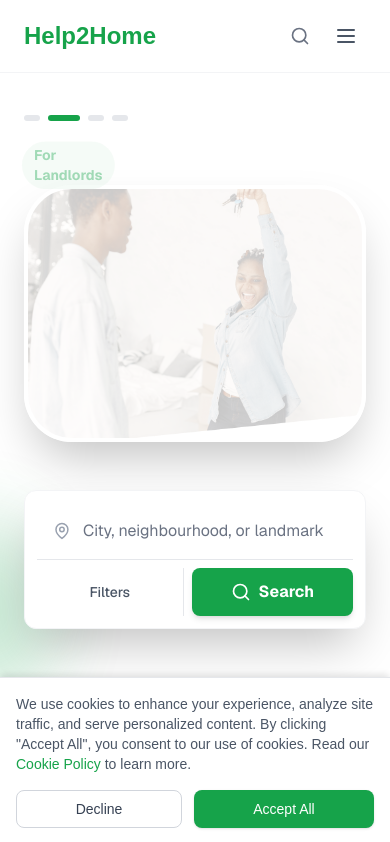
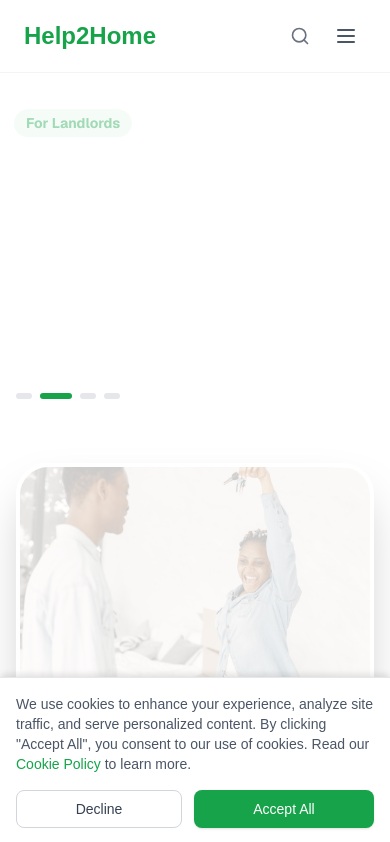
Before and after one commit to Synergyfy/Help2Home, a Next.js app: page / in a window 390 px wide. Shown: the top 842 px of the page. Built offline with nearby package versions, Linux system fonts and the light colour scheme.

Commit message:
Fix homepage hero mobile overlap and layout issues

```diff
--- a/components/HeroSearch.tsx
+++ b/components/HeroSearch.tsx
@@ -61,14 +61,14 @@ export default function HeroSearch() {
     }, []);
 
     return (
-        <section className="relative bg-white py-12 md:py-20 overflow-hidden">
-            <div className="container mx-auto px-6 md:px-12">
-                <div className="flex flex-col md:flex-row items-start gap-12 mb-12">
+        <section className="relative bg-white py-8 md:py-12 lg:py-20 overflow-hidden">
+            <div className="container mx-auto px-4 sm:px-6 md:px-12">
+                <div className="flex flex-col md:flex-row items-start gap-8 md:gap-12 mb-8 md:mb-12">
 
                     {/* Text Content (Left) */}
-                    <div className="flex-1 max-w-xl z-10 flex flex-col min-h-[auto] md:min-h-[500px] pt-4 relative">
+                    <div className="flex-1 w-full md:max-w-xl z-10 flex flex-col md:min-h-[500px] relative">
                         {/* Slideshow Wrapper */}
-                        <div className="relative w-full h-full">
+                        <div className="relative w-full">
                             <AnimatePresence mode="wait">
                                 <motion.div
                                     key={currentSlide}
@@ -76,13 +76,13 @@ export default function HeroSearch() {
                                     animate={{ opacity: 1, y: 0 }}
                                     exit={{ opacity: 0, y: -20 }}
                                     transition={{ duration: 0.5 }}
-                                    className="absolute top-0 left-0 w-full flex flex-col justify-start"
+                                    className="w-full flex flex-col justify-start"
                                 >
                                     <motion.span
                                         initial={{ opacity: 0, x: -20 }}
                                         animate={{ opacity: 1, x: 0 }}
                                         transition={{ delay: 0.2 }}
-                                        className="inline-block w-fit py-1 px-3 rounded-full bg-brand-green/10 text-brand-green text-sm font-bold mb-4"
+                                        className="inline-block w-fit py-1 px-3 rounded-full bg-brand-green/10 text-brand-green text-sm font-bold mb-3 md:mb-4"
                                     >
                                         For {slides[currentSlide].role}s
                                     </motion.span>
@@ -90,7 +90,7 @@ export default function HeroSearch() {
                                         initial={{ opacity: 0, y: 20 }}
                                         animate={{ opacity: 1, y: 0 }}
                                         transition={{ delay: 0.3 }}
-                                        className="text-4xl md:text-5xl lg:text-6xl font-bold text-gray-900 leading-tight mb-6 min-h-[120px] flex items-center"
+                                        className="text-2xl sm:text-3xl md:text-4xl lg:text-5xl xl:text-6xl font-bold text-gray-900 leading-tight mb-4 md:mb-6"
                                     >
                                         <span>{slides[currentSlide].headline}</span>
                                     </motion.h1>
@@ -98,7 +98,7 @@ export default function HeroSearch() {
                                         initial={{ opacity: 0 }}
                                         animate={{ opacity: 1 }}
                                         transition={{ delay: 0.4 }}
-                                        className="text-lg text-gray-600 mb-8 leading-relaxed min-h-[84px]"
+                                        className="text-base md:text-lg text-gray-600 mb-6 md:mb-8 leading-relaxed"
                                     >
                                         {slides[currentSlide].subhead}
                                     </motion.p>
@@ -107,9 +107,9 @@ export default function HeroSearch() {
                                         initial={{ opacity: 0, y: 20 }}
                                         animate={{ opacity: 1, y: 0 }}
                                         transition={{ delay: 0.5 }}
-                                        className="flex flex-col sm:flex-row gap-4"
+                                        className="flex flex-col sm:flex-row gap-4 mb-8 md:mb-0"
                                     >
-                                        <button className="bg-brand-green text-white px-8 py-3 rounded-md font-medium hover:bg-green-600 transition-colors shadow-lg text-lg transform hover:scale-105 active:scale-95 duration-200">
+                                        <button className="bg-brand-green text-white px-6 md:px-8 py-3 rounded-md font-medium hover:bg-green-600 transition-colors shadow-lg text-base md:text-lg transform hover:scale-105 active:scale-95 duration-200">
                                             {slides[currentSlide].cta}
                                         </button>
                                     </motion.div>
@@ -118,7 +118,7 @@ export default function HeroSearch() {
                         </div>
 
                         {/* Slide Indicators */}
-                        <div className="flex gap-2 absolute bottom-4 left-0 z-20">
+                        <div className="flex gap-2 mt-4 md:mt-8">
                             {slides.map((_, index) => (
                                 <button
                                     key={index}
@@ -132,15 +132,15 @@ export default function HeroSearch() {
                     </div>
 
                     {/* Image Content (Right) */}
-                    <div className="flex-1 relative w-full max-w-lg">
+                    <div className="flex-1 relative w-full md:max-w-lg mt-8 md:mt-0">
                         {/* Abstract Shape Background */}
                         <motion.div
                             animate={{ rotate: [3, 6, 3] }}
                             transition={{ duration: 10, repeat: Infinity, ease: "easeInOut" }}
-                            className="absolute top-0 right-0 w-full h-full bg-blue-50 rounded-[3rem] scale-90 -z-10"
+                            className="absolute top-0 right-0 w-full h-full bg-blue-50 rounded-[2rem] md:rounded-[3rem] scale-90 -z-10"
                         ></motion.div>
 
-                        <div className="relative rounded-[3rem] overflow-hidden shadow-2xl border-4 border-white aspect-[4/3]">
+                        <div className="relative rounded-[2rem] md:rounded-[3rem] overflow-hidden shadow-2xl border-4 border-white aspect-[4/3]">
                             <AnimatePresence mode="wait">
                                 <motion.img
                                     key={currentSlide}
```
